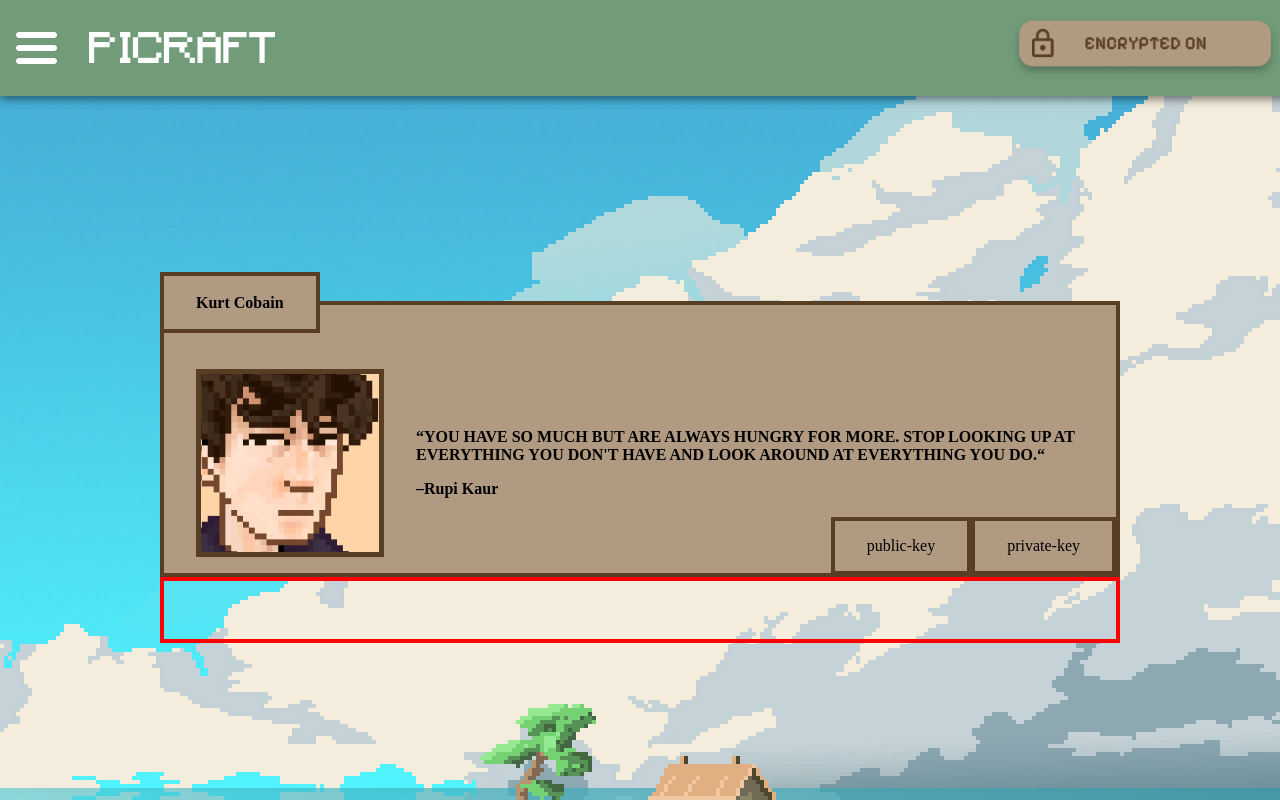
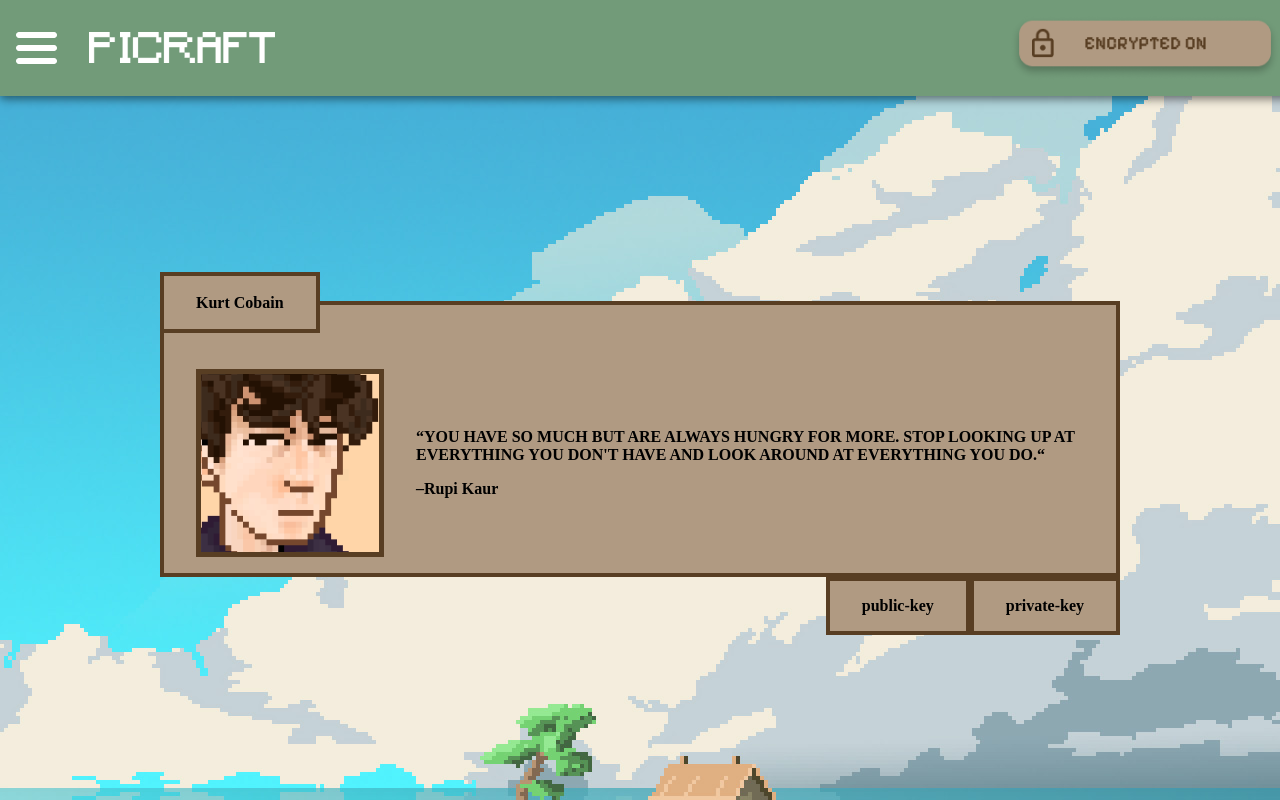
Before and after one commit to agw2005/rsa-encryption-discrete-math-v2, a React (Vite) app: page / in a window 1280 px wide. Shown: the top 800 px of the page. Built offline with nearby package versions, Linux system fonts and the light colour scheme.

Commit message:
replaced strong tag with font-weight

```diff
--- a/src/App.tsx
+++ b/src/App.tsx
@@ -21,17 +21,13 @@ function App() {
 
       <section className="message-section">
         <div className="message-toggle">
-          <p>
-            <strong>{name}</strong>
-          </p>
+          <p>{name}</p>
         </div>
         <div className="content-body">
           <img src="/kurner.png" alt="profile-pic" />
           <div className="content-text">
-            <strong>
-              <p>{contentMessage}</p>
-              <p>–{contentSender}</p>
-            </strong>
+            <p>{contentMessage}</p>
+            <p>–{contentSender}</p>
           </div>
         </div>
         <div className="keys">
--- a/src/index.css
+++ b/src/index.css
@@ -20,6 +20,7 @@ body {
   background-repeat: no-repeat;
   background-position: center top;
   background-color: var(--primary-color);
+  font-weight: 700;
 }
 
 /* !!! Header Section */
@@ -100,18 +101,14 @@ header {
 .keys {
   display: flex;
   justify-content: flex-end;
-  border: var(--box-border-test-red);
+  z-index: 10;
 }
 
 .keys > * {
   position: relative;
-  bottom: 4rem;
   padding: 0rem 2rem;
   border: var(--primary-border);
-}
-
-.keys > p {
-  font-style: bold;
+  background-color: var(--secondary-color);
 }
 
 /* Message Section !!! */
```
